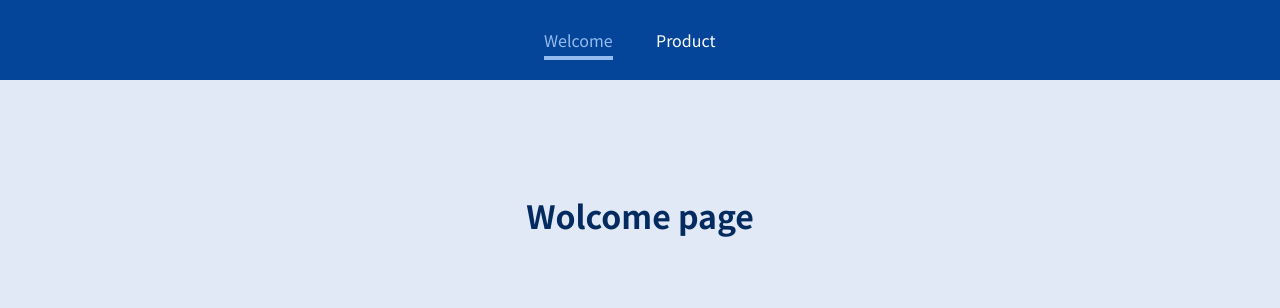
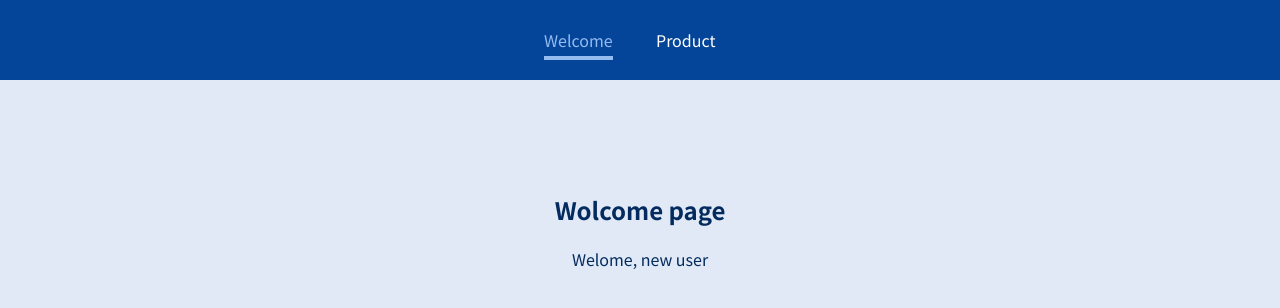
Before and after one commit to moshhasa/react_routing, a React (Create React App) app: page /welcome/new-user in a window 1280 px wide. Shown: the top 308 px of the page. Built offline with nearby package versions, Linux system fonts and the light colour scheme.

Commit message:
Implemented nested routing

```diff
--- a/src/pages/Welcome.js
+++ b/src/pages/Welcome.js
@@ -1,10 +1,15 @@
 import React from 'react'
+import { Route } from 'react-router'
 
 const Welcome = () => {
     return (
-        <h1>
-            Wolcome page
-        </h1>
+        <section>
+             <h1> Wolcome page</h1>
+             <Route path="/welcome/new-user">
+                <p>Welome, new user</p>
+             </Route>
+        </section>
+
     )
 }
 
```
Also changed, not shown: 1 other file (tests, documents, lock files or other folders).
